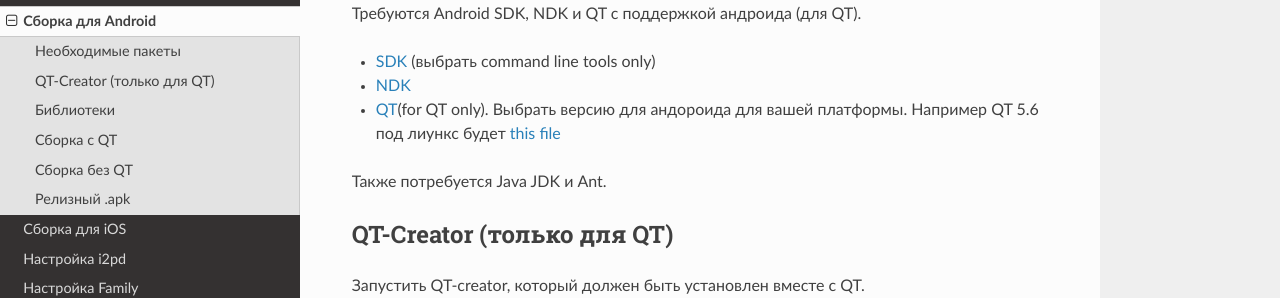
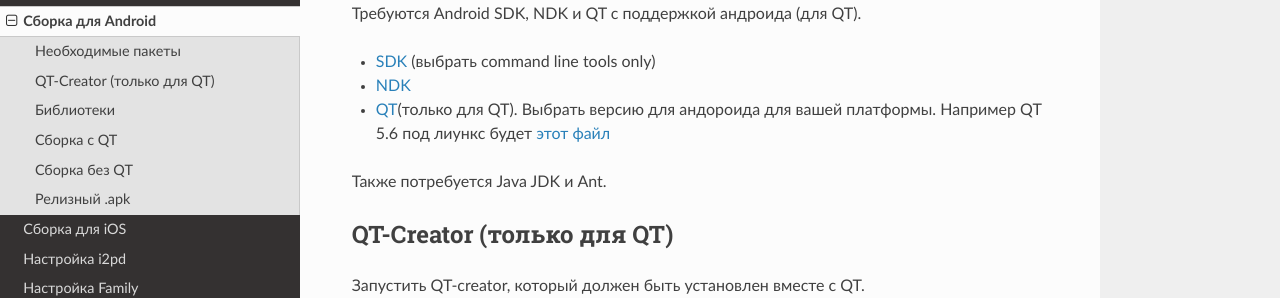
Before and after one commit to PurpleI2P/i2pd_docs_ru, a Sphinx documentation site: the page built from docs/build_notes_android.md, in a window 1280 px wide and 900 px high. Shown: the part 262-560 px from the top of the window. Built offline with Sphinx 7.4.7 and the Read the Docs theme 2.0.0, drawn with Linux system fonts in a browser that asks for light colours.

Commit message:
Update build_notes_android.md

````diff
--- a/docs/build_notes_android.md
+++ b/docs/build_notes_android.md
@@ -10,7 +10,7 @@
 
 - [SDK](https://developer.android.com/studio/index.html) (выбрать command line tools only)
 - [NDK](https://developer.android.com/ndk/downloads/index.html)
-- [QT](https://www.qt.io/download-open-source/)(for QT only). Выбрать версию для андороида для вашей платформы. Например QT 5.6 под лиункс будет [this file](http://download.qt.io/official_releases/qt/5.6/5.6.1-1/qt-opensource-linux-x64-android-5.6.1-1.run  )
+- [QT](https://www.qt.io/download-open-source/)(только для QT). Выбрать версию для андороида для вашей платформы. Например QT 5.6 под лиункс будет [этот файл](http://download.qt.io/official_releases/qt/5.6/5.6.1-1/qt-opensource-linux-x64-android-5.6.1-1.run  )
 
 Также потребуется  Java JDK и Ant.
 
@@ -22,7 +22,7 @@ QT-Creator (только для QT)
 Android for armeabi-v7a (gcc, qt) и Android for x86 (gcc, qt).
 
 Библиотеки
---------------
+----------
 Следущие собранные библиотеки следует взять и репозитария PurpleI2P.
 ```bash
 git clone https://github.com/PurpleI2P/Boost-for-Android-Prebuilt.git
@@ -33,14 +33,14 @@ git clone https://github.com/PurpleI2P/android-ifaddrs.git
 
 
 Сборка с  QT
-------------------------
+------------
 - Открыть qt/i2pd_qt/i2pd_qt.pro в QT-creator
 - Поменять строчку MAIN_PATH = /path/to/libraries на директорию где лежать зависимости из предыдущего пункта
 - Выбрать проект для целевой платформы (как правило armeabi-v7a) и собрать
 - .apk файл появится в android-build/bin
 
 Сборка без QT
----------------------------
+-------------
 - Поменять строку I2PD_LIBS_PATH в android/jni/Application.mk на директорию с зависимостями
 - Запустить команду 'ndk-build -j4' из директории andorid
 - Поправить файл 'local.properties'. Строчки 'sdk.dir=<путь к SDK>' и 'ndk.dir=<путь к NDK>'
````
